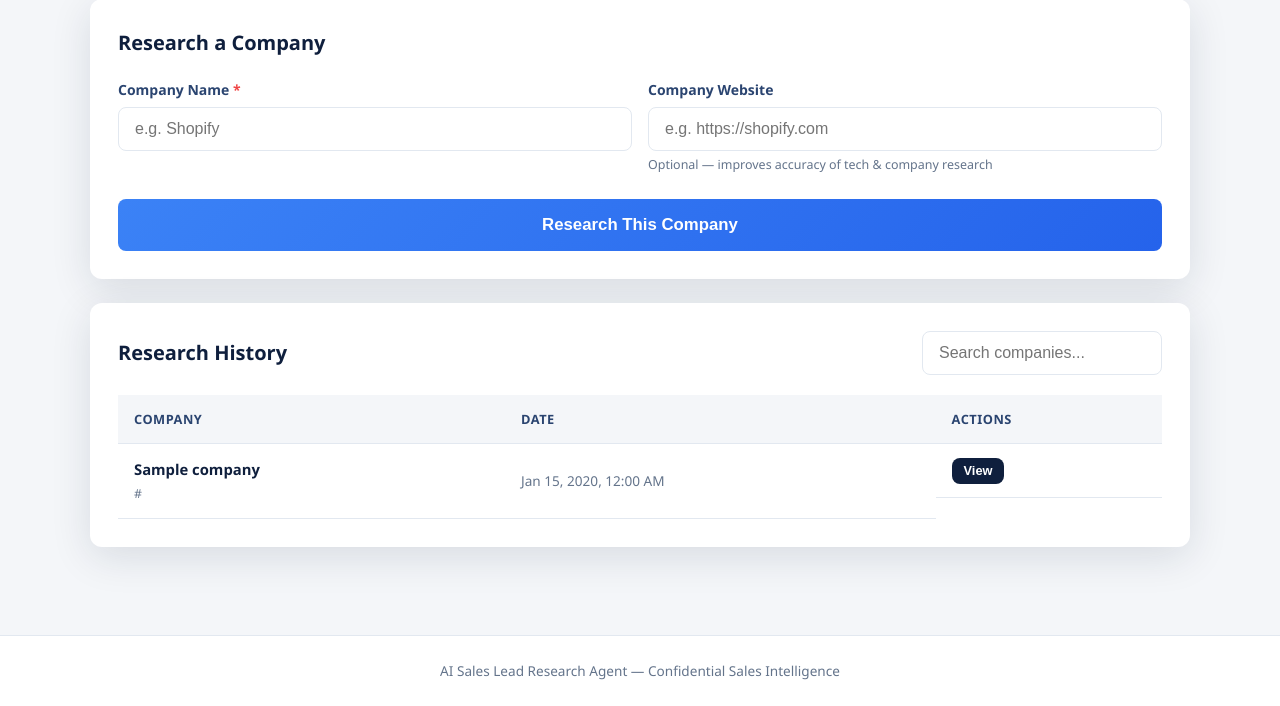
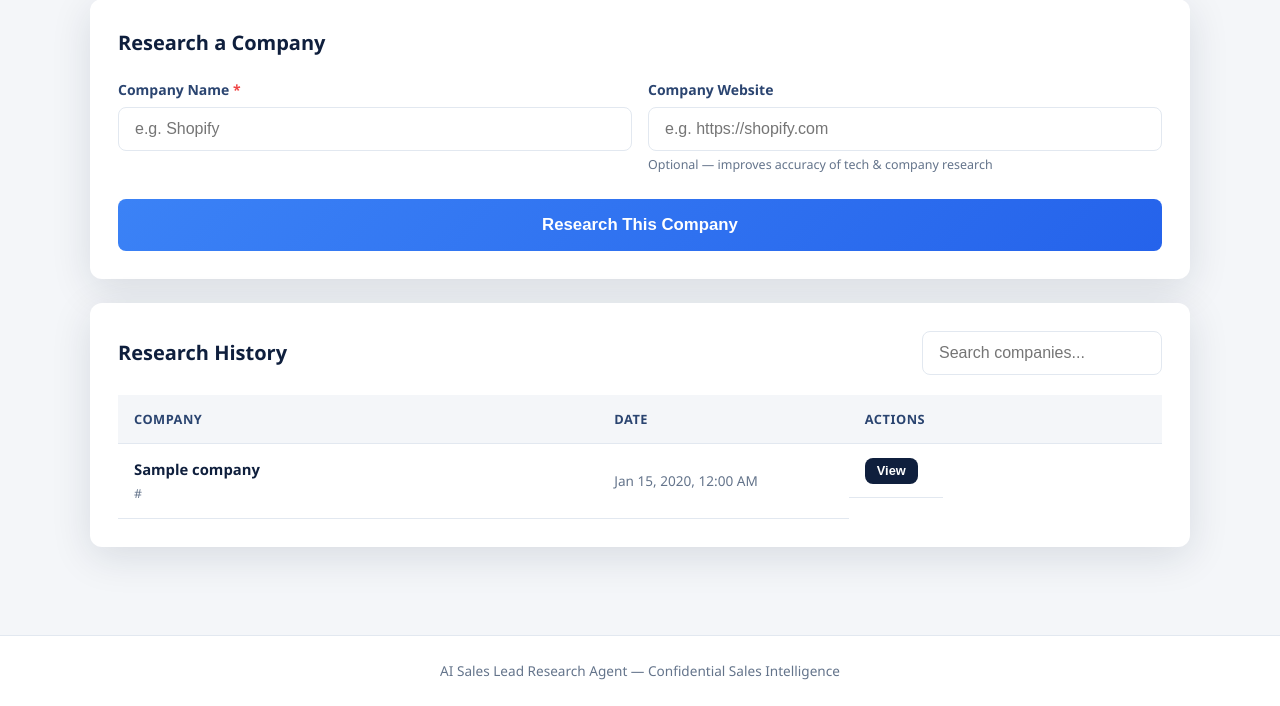
Before and after one commit to yamnabitlogics/ai-sales-lead-research-agent, a Flask app: page / in a window 1280 px wide. Shown: the part 337-1043 px from the top of the page. Run offline with Flask 3, Linux system fonts and the light colour scheme; tables that the repository leaves empty hold one stand-in row (values such as "Sample post").

Commit message:
stlye-fix

```diff
--- a/static/style.css
+++ b/static/style.css
@@ -614,6 +614,26 @@ input:focus {
   width: 100%;
   border-collapse: collapse;
   font-size: 0.925rem;
+  table-layout: fixed;
+}
+
+.history-table th:nth-child(1),
+.history-table td:nth-child(1) {
+  width: 46%;
+}
+
+.history-table th:nth-child(2),
+.history-table td:nth-child(2) {
+  width: 24%;
+}
+
+.history-table th:nth-child(3),
+.history-table td:nth-child(3) {
+  width: 30%;
+}
+
+.history-table td {
+  vertical-align: middle;
 }
 
 .history-table th,
```
